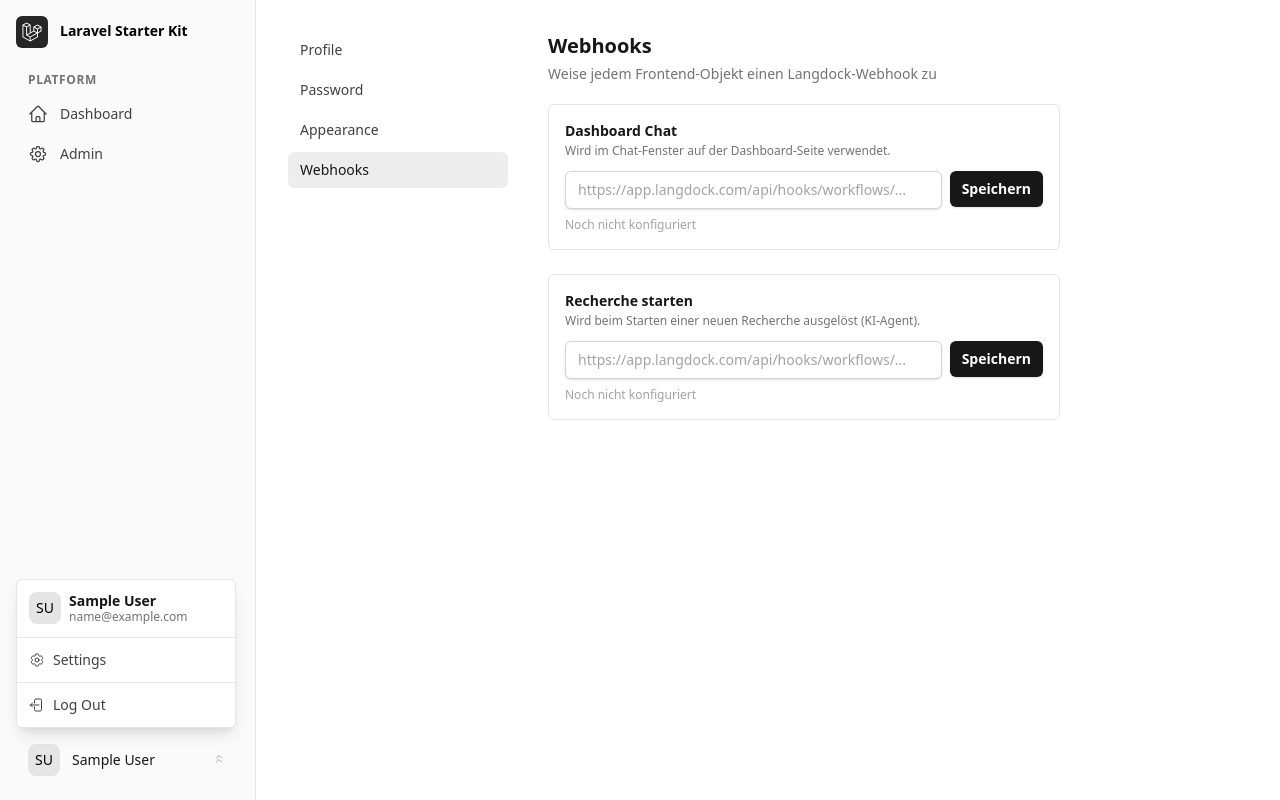
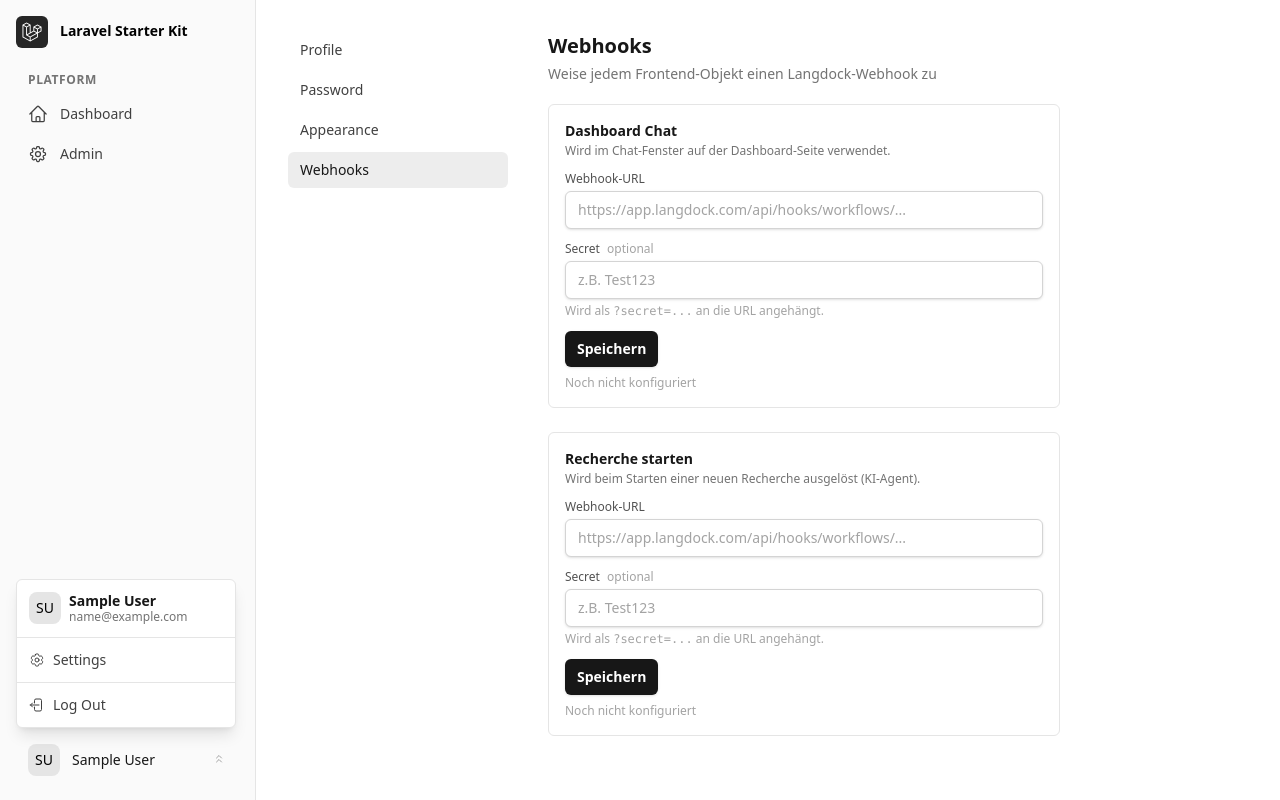
Before and after one commit to Nileneb/app.linn.games, a Laravel app: page /settings/webhooks in a window 1280 px wide. Run offline with Laravel 12, Linux system fonts and the light colour scheme; a user stored in the database is signed in; tables that the repository leaves empty hold one stand-in row (values such as "Sample post"); style sheets or scripts are compiled from the project's sources; parts of the project's set-up code (start-up, migrations or seed data) failed here and were passed over; some libraries are stand-ins or nearby versions; some web fonts are replaced.

Commit message:
feat: add secret field to webhooks and update related functionality; enhance docker dev workflow instructions

```diff
--- a/app/Jobs/TriggerLangdockAgent.php
+++ b/app/Jobs/TriggerLangdockAgent.php
@@ -33,7 +33,7 @@
     public function handle(): void
     {
         $webhook = \App\Models\Webhook::forUser($this->userId, 'recherche_start');
-        $webhookUrl = $webhook?->url ?? config('services.langdock.webhook_url');
+        $webhookUrl = $webhook?->callUrl() ?? config('services.langdock.webhook_url');
 
         $response = Http::withHeaders([
             'Authorization' => 'Bearer ' . config('services.langdock.api_key'),
--- a/app/Models/Webhook.php
+++ b/app/Models/Webhook.php
@@ -25,12 +25,33 @@
         'name',
         'slug',
         'url',
+        'secret',
         'frontend_object',
+    ];
+
+    protected $hidden = [
+        'secret',
     ];
 
     protected $casts = [
         'created_at' => 'datetime',
+        'secret'     => 'encrypted',
     ];
+
+    /**
+     * Gibt die Webhook-URL zurück, ggf. mit ?secret=... Query-Parameter.
+     * Verwendung: curl -X POST "{{ $webhook->callUrl() }}"
+     */
+    public function callUrl(): string
+    {
+        if (! $this->secret) {
+            return $this->url;
+        }
+
+        $separator = str_contains($this->url, '?') ? '&' : '?';
+
+        return $this->url . $separator . 'secret=' . urlencode($this->secret);
+    }
 
     /** Findet den konfigurierten Webhook eines Users für ein Frontend-Objekt. */
     public static function forUser(int|string $userId, string $frontendObject): ?self
--- a/database/seeders/RechercheDemoSeeder.php
+++ b/database/seeders/RechercheDemoSeeder.php
@@ -43,10 +43,14 @@
             [
                 'name'       => 'Dashboard Chat',
                 'slug'       => 'dashboard-chat-' . substr(md5($user->id . 'dashboard_chat'), 0, 8),
-                'url'        => 'https://app.langdock.com/api/hooks/workflows/demo-placeholder',
+                'url'        => 'https://app.langdock.com/api/hooks/workflows/30781e00-a6df-4c6f-a2ad-fa8cf9b9826b',
+                'secret'     => 'Test123',
                 'created_at' => now(),
             ]
         );
+        // Aufruf: curl -X POST "https://app.langdock.com/api/hooks/workflows/30781e00-a6df-4c6f-a2ad-fa8cf9b9826b?secret=Test123" \
+        //   -H 'Content-Type: application/json' \
+        //   -d '{"prompt": "YOUR PROMPT HERE"}'}
 
         \App\Models\Webhook::firstOrCreate(
             ['user_id' => $user->id, 'frontend_object' => 'recherche_start'],
--- a/resources/views/livewire/chat/big-research-chat.blade.php
+++ b/resources/views/livewire/chat/big-research-chat.blade.php
@@ -53,7 +53,7 @@
 
         try {
             $response = Http::timeout(120)
-                ->post($webhook->url, [
+                ->post($webhook->callUrl(), [
                     'prompt' => $userMessage,
                 ]);
 
--- a/resources/views/livewire/settings/webhooks.blade.php
+++ b/resources/views/livewire/settings/webhooks.blade.php
@@ -8,10 +8,14 @@
 new class extends Component {
     // Dashboard Chat Slot
     public string $dashboardUrl = '';
+    public string $dashboardSecret = '';
+    public bool $dashboardHasSecret = false;
     public bool $dashboardSaved = false;
 
     // Recherche starten Slot
     public string $rechercheUrl = '';
+    public string $rechercheSecret = '';
+    public bool $rechercheHasSecret = false;
     public bool $rechercheSaved = false;
 
     public function mount(): void
@@ -19,73 +23,90 @@
         $userId = Auth::id();
 
         $dashboardWebhook = Webhook::forUser($userId, 'dashboard_chat');
-        $this->dashboardUrl = $dashboardWebhook?->url ?? '';
+        $this->dashboardUrl       = $dashboardWebhook?->url ?? '';
+        $this->dashboardHasSecret = (bool) $dashboardWebhook?->secret;
 
         $rechercheWebhook = Webhook::forUser($userId, 'recherche_start');
-        $this->rechercheUrl = $rechercheWebhook?->url ?? '';
+        $this->rechercheUrl       = $rechercheWebhook?->url ?? '';
+        $this->rechercheHasSecret = (bool) $rechercheWebhook?->secret;
     }
 
     public function saveDashboard(): void
     {
-        $this->validate(['dashboardUrl' => ['required', 'url', 'max:500']]);
+        $this->validate([
+            'dashboardUrl'    => ['required', 'url', 'max:500'],
+            'dashboardSecret' => ['nullable', 'string', 'max:500'],
+        ]);
 
         $userId = Auth::id();
         $webhook = Webhook::where('user_id', $userId)->where('frontend_object', 'dashboard_chat')->first();
+        $data = ['url' => $this->dashboardUrl, 'secret' => $this->dashboardSecret ?: null];
 
         if ($webhook) {
-            $webhook->update(['url' => $this->dashboardUrl]);
+            $webhook->update($data);
         } else {
-            Webhook::create([
+            Webhook::create(array_merge($data, [
                 'user_id'         => $userId,
                 'frontend_object' => 'dashboard_chat',
                 'name'            => 'Dashboard Chat',
                 'slug'            => 'dashboard-chat-' . Str::random(8),
-                'url'             => $this->dashboardUrl,
-            ]);
+            ]));
         }
 
-        $this->dashboardUrl = Webhook::forUser($userId, 'dashboard_chat')?->url ?? $this->dashboardUrl;
-        $this->dashboardSaved = true;
+        $refreshed = Webhook::forUser($userId, 'dashboard_chat');
+        $this->dashboardUrl       = $refreshed?->url ?? $this->dashboardUrl;
+        $this->dashboardSecret    = '';
+        $this->dashboardHasSecret = (bool) $refreshed?->secret;
+        $this->dashboardSaved     = true;
         $this->dispatch('dashboard-saved');
     }
 
     public function saveRecherche(): void
     {
-        $this->validate(['rechercheUrl' => ['required', 'url', 'max:500']]);
+        $this->validate([
+            'rechercheUrl'    => ['required', 'url', 'max:500'],
+            'rechercheSecret' => ['nullable', 'string', 'max:500'],
+        ]);
 
         $userId = Auth::id();
         $webhook = Webhook::where('user_id', $userId)->where('frontend_object', 'recherche_start')->first();
+        $data = ['url' => $this->rechercheUrl, 'secret' => $this->rechercheSecret ?: null];
 
         if ($webhook) {
-            $webhook->update(['url' => $this->rechercheUrl]);
+            $webhook->update($data);
         } else {
-            Webhook::create([
+            Webhook::create(array_merge($data, [
                 'user_id'         => $userId,
                 'frontend_object' => 'recherche_start',
                 'name'            => 'Recherche starten',
                 'slug'            => 'recherche-start-' . Str::random(8),
-                'url'             => $this->rechercheUrl,
-            ]);
+            ]));
         }
 
-        $this->rechercheUrl = Webhook::forUser($userId, 'recherche_start')?->url ?? $this->rechercheUrl;
-
-        $this->rechercheSaved = true;
+        $refreshed = Webhook::forUser($userId, 'recherche_start');
+        $this->rechercheUrl       = $refreshed?->url ?? $this->rechercheUrl;
+        $this->rechercheSecret    = '';
+        $this->rechercheHasSecret = (bool) $refreshed?->secret;
+        $this->rechercheSaved     = true;
         $this->dispatch('recherche-saved');
     }
 
     public function clearDashboard(): void
     {
         Webhook::where('user_id', Auth::id())->where('frontend_object', 'dashboard_chat')->delete();
-        $this->dashboardUrl = '';
-        $this->dashboardSaved = false;
+        $this->dashboardUrl       = '';
+        $this->dashboardSecret    = '';
+        $this->dashboardHasSecret = false;
+        $this->dashboardSaved     = false;
     }
 
     public function clearRecherche(): void
     {
         Webhook::where('user_id', Auth::id())->where('frontend_object', 'recherche_start')->delete();
-        $this->rechercheUrl = '';
-        $this->rechercheSaved = false;
+        $this->rechercheUrl       = '';
+        $this->rechercheSecret    = '';
+        $this->rechercheHasSecret = false;
+        $this->rechercheSaved     = false;
     }
 }; ?>
 
@@ -98,17 +119,39 @@
                 <h3 class="text-sm font-semibold text-zinc-900 dark:text-zinc-100">{{ __('Dashboard Chat') }}</h3>
                 <p class="mt-0.5 text-xs text-zinc-500 dark:text-zinc-400">{{ __('Wird im Chat-Fenster auf der Dashboard-Seite verwendet.') }}</p>
             </div>
-            <form wire:submit="saveDashboard" class="flex flex-col gap-2 sm:flex-row sm:items-start">
-                <div class="flex-1">
+            <form wire:submit="saveDashboard" class="space-y-3">
+                <div>
+                    <label class="block text-xs font-medium text-zinc-600 dark:text-zinc-400">{{ __('Webhook-URL') }}</label>
                     <input
                         wire:model="dashboardUrl"
                         type="url"
                         placeholder="https://app.langdock.com/api/hooks/workflows/..."
-                        class="block w-full rounded-md border border-zinc-300 bg-white px-3 py-2 text-sm text-zinc-900 shadow-sm placeholder:text-zinc-400 focus:border-zinc-500 focus:outline-none focus:ring-1 focus:ring-zinc-500 dark:border-zinc-700 dark:bg-zinc-900 dark:text-zinc-100 dark:placeholder:text-zinc-500"
+                        class="mt-1 block w-full rounded-md border border-zinc-300 bg-white px-3 py-2 text-sm text-zinc-900 shadow-sm placeholder:text-zinc-400 focus:border-zinc-500 focus:outline-none focus:ring-1 focus:ring-zinc-500 dark:border-zinc-700 dark:bg-zinc-900 dark:text-zinc-100 dark:placeholder:text-zinc-500"
                     />
                     @error('dashboardUrl') <p class="mt-1 text-xs text-red-600">{{ $message }}</p> @enderror
                 </div>
-                <div class="flex shrink-0 gap-2">
+                <div>
+                    <label class="block text-xs font-medium text-zinc-600 dark:text-zinc-400">
+                        {{ __('Secret') }}
+                        @if($dashboardHasSecret)
+                            <span class="ml-1 font-normal text-green-600 dark:text-green-400">({{ __('gesetzt') }} — {{ __('leer lassen um beizubehalten') }})</span>
+                        @else
+                            <span class="ml-1 font-normal text-zinc-400">{{ __('optional') }}</span>
+                        @endif
+                    </label>
+                    <input
+                        wire:model="dashboardSecret"
+                        type="password"
+                        autocomplete="new-password"
+                        placeholder="{{ $dashboardHasSecret ? '••••••••' : __('z.B. Test123') }}"
+                        class="mt-1 block w-full rounded-md border border-zinc-300 bg-white px-3 py-2 text-sm text-zinc-900 shadow-sm placeholder:text-zinc-400 focus:border-zinc-500 focus:outline-none focus:ring-1 focus:ring-zinc-500 dark:border-zinc-700 dark:bg-zinc-900 dark:text-zinc-100 dark:placeholder:text-zinc-500"
+                    />
+                    <p class="mt-1 text-xs text-zinc-400 dark:text-zinc-500">
+                        {{ __('Wird als') }} <code class="font-mono">?secret=...</code> {{ __('an die URL angehängt.') }}
+                    </p>
+                    @error('dashboardSecret') <p class="mt-1 text-xs text-red-600">{{ $message }}</p> @enderror
+                </div>
+                <div class="flex items-center gap-2">
                     <button type="submit" class="inline-flex items-center rounded-md bg-zinc-900 px-3 py-2 text-sm font-semibold text-white shadow-sm hover:bg-zinc-700 dark:bg-white dark:text-zinc-900 dark:hover:bg-zinc-200">
                         {{ __('Speichern') }}
                     </button>
@@ -119,7 +162,7 @@
                     @endif
                 </div>
             </form>
-            <div wire:dirty.remove wire:target="saveDashboard" class="mt-2">
+            <div class="mt-2">
                 @if($dashboardUrl && !$errors->has('dashboardUrl'))
                     <p class="text-xs text-green-600 dark:text-green-400">&#10003; {{ __('Konfiguriert') }}</p>
                 @else
@@ -134,17 +177,39 @@
                 <h3 class="text-sm font-semibold text-zinc-900 dark:text-zinc-100">{{ __('Recherche starten') }}</h3>
                 <p class="mt-0.5 text-xs text-zinc-500 dark:text-zinc-400">{{ __('Wird beim Starten einer neuen Recherche ausgelöst (KI-Agent).') }}</p>
             </div>
-            <form wire:submit="saveRecherche" class="flex flex-col gap-2 sm:flex-row sm:items-start">
-                <div class="flex-1">
+            <form wire:submit="saveRecherche" class="space-y-3">
+                <div>
+                    <label class="block text-xs font-medium text-zinc-600 dark:text-zinc-400">{{ __('Webhook-URL') }}</label>
                     <input
                         wire:model="rechercheUrl"
                         type="url"
                         placeholder="https://app.langdock.com/api/hooks/workflows/..."
-                        class="block w-full rounded-md border border-zinc-300 bg-white px-3 py-2 text-sm text-zinc-900 shadow-sm placeholder:text-zinc-400 focus:border-zinc-500 focus:outline-none focus:ring-1 focus:ring-zinc-500 dark:border-zinc-700 dark:bg-zinc-900 dark:text-zinc-100 dark:placeholder:text-zinc-500"
+                        class="mt-1 block w-full rounded-md border border-zinc-300 bg-white px-3 py-2 text-sm text-zinc-900 shadow-sm placeholder:text-zinc-400 focus:border-zinc-500 focus:outline-none focus:ring-1 focus:ring-zinc-500 dark:border-zinc-700 dark:bg-zinc-900 dark:text-zinc-100 dark:placeholder:text-zinc-500"
                     />
                     @error('rechercheUrl') <p class="mt-1 text-xs text-red-600">{{ $message }}</p> @enderror
                 </div>
-                <div class="flex shrink-0 gap-2">
+                <div>
+                    <label class="block text-xs font-medium text-zinc-600 dark:text-zinc-400">
+                        {{ __('Secret') }}
+                        @if($rechercheHasSecret)
+                            <span class="ml-1 font-normal text-green-600 dark:text-green-400">({{ __('gesetzt') }} — {{ __('leer lassen um beizubehalten') }})</span>
+                        @else
+                            <span class="ml-1 font-normal text-zinc-400">{{ __('optional') }}</span>
+                        @endif
+                    </label>
+                    <input
+                        wire:model="rechercheSecret"
+                        type="password"
+                        autocomplete="new-password"
+                        placeholder="{{ $rechercheHasSecret ? '••••••••' : __('z.B. Test123') }}"
+                        class="mt-1 block w-full rounded-md border border-zinc-300 bg-white px-3 py-2 text-sm text-zinc-900 shadow-sm placeholder:text-zinc-400 focus:border-zinc-500 focus:outline-none focus:ring-1 focus:ring-zinc-500 dark:border-zinc-700 dark:bg-zinc-900 dark:text-zinc-100 dark:placeholder:text-zinc-500"
+                    />
+                    <p class="mt-1 text-xs text-zinc-400 dark:text-zinc-500">
+                        {{ __('Wird als') }} <code class="font-mono">?secret=...</code> {{ __('an die URL angehängt.') }}
+                    </p>
+                    @error('rechercheSecret') <p class="mt-1 text-xs text-red-600">{{ $message }}</p> @enderror
+                </div>
+                <div class="flex items-center gap-2">
                     <button type="submit" class="inline-flex items-center rounded-md bg-zinc-900 px-3 py-2 text-sm font-semibold text-white shadow-sm hover:bg-zinc-700 dark:bg-white dark:text-zinc-900 dark:hover:bg-zinc-200">
                         {{ __('Speichern') }}
                     </button>
@@ -155,7 +220,7 @@
                     @endif
                 </div>
             </form>
-            <div wire:dirty.remove wire:target="saveRecherche" class="mt-2">
+            <div class="mt-2">
                 @if($rechercheUrl && !$errors->has('rechercheUrl'))
                     <p class="text-xs text-green-600 dark:text-green-400">&#10003; {{ __('Konfiguriert') }}</p>
                 @else
```
Also changed, not shown: .github/instructions/docker-dev-workflow.instructions.md, database/migrations/2026_03_31_099999_create_recherche_tables_sqlite.php, database/migrations/2026_04_01_200002_add_secret_to_webhooks.php (added), 2 other files.
